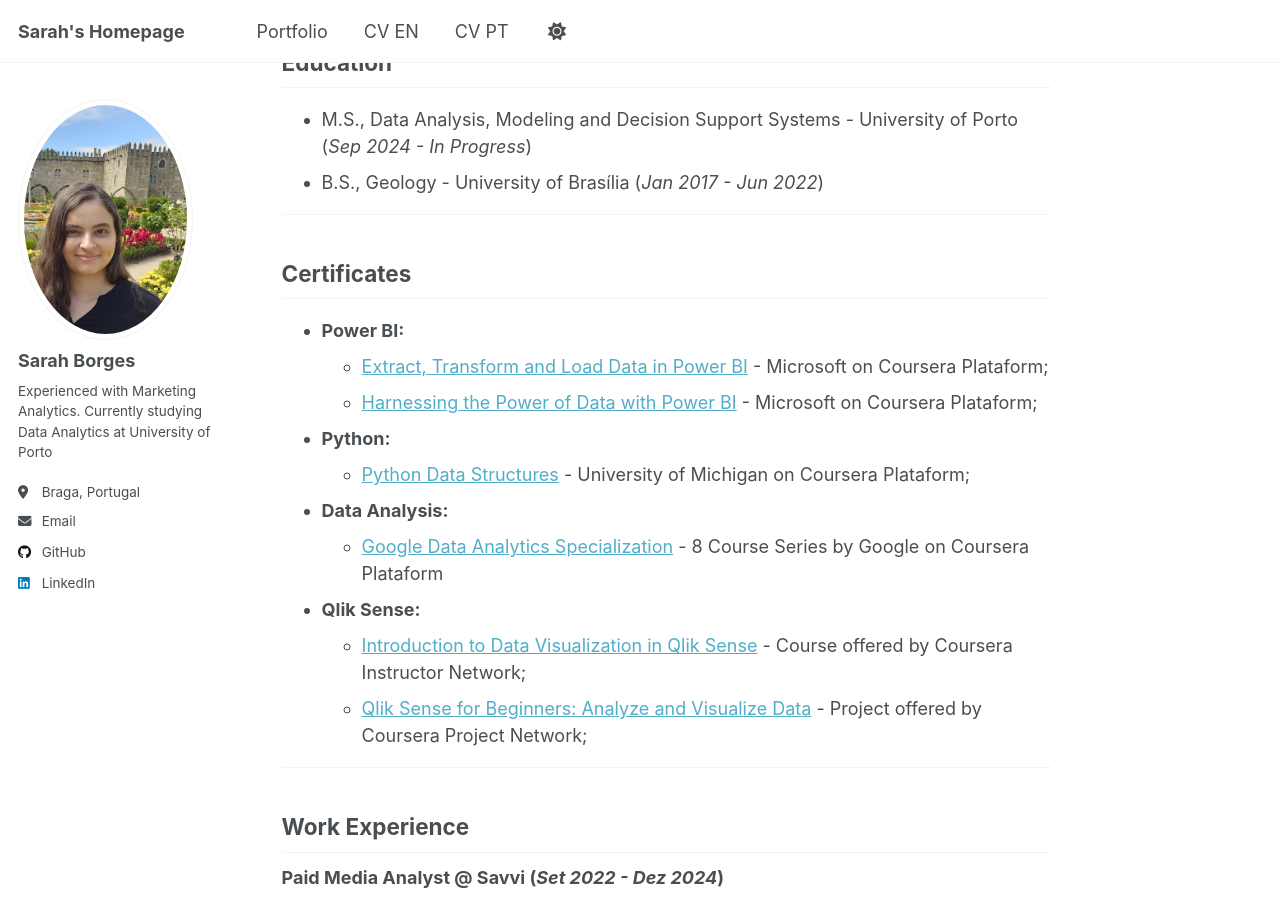
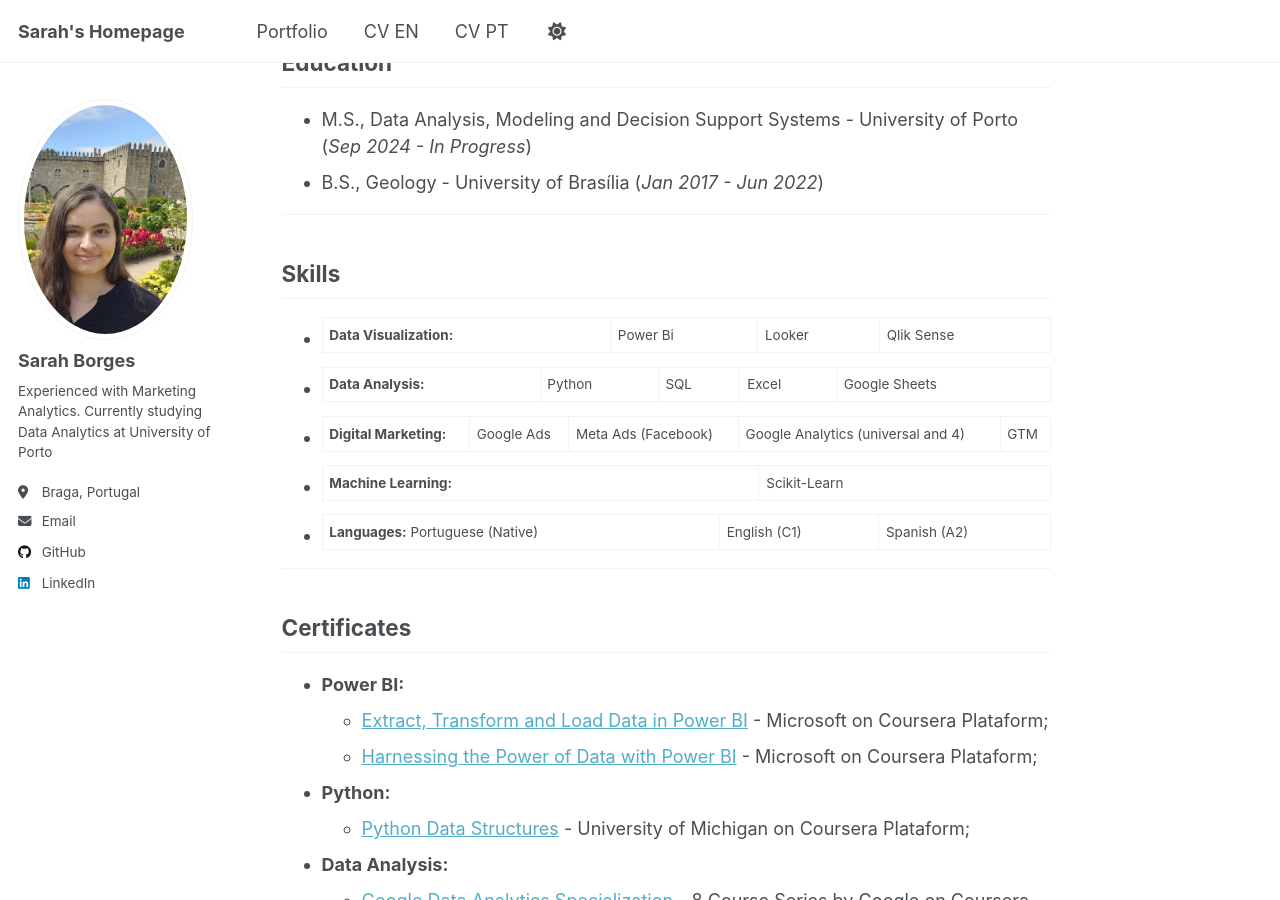
Before and after one commit to sarah-borges-data/sarah-borges-data.github.io, a Jekyll site: the page built from _pages/about.md, in a window 1280 px wide and 900 px high, scrolled down 698 px. Built offline with Jekyll 4.4.1, drawn with Linux system fonts in a browser that asks for light colours; a script that is not in the unit is left out.

Commit message:
Update about.md

```diff
--- a/_pages/about.md
+++ b/_pages/about.md
@@ -18,6 +18,15 @@ Olá, me chamo Sarah Borges 👋 — Atualmente estou cursando Mestrado em Model
 ## Education
 - M.S., Data Analysis, Modeling and Decision Support Systems - University of Porto (_Sep 2024 - In Progress_)
 - B.S., Geology	- University of Brasília (_Jan 2017 - Jun 2022_)
+
+---
+
+## Skills
+- **Data Visualization:** | Power Bi | Looker | Qlik Sense
+- **Data Analysis:** | Python | SQL | Excel | Google Sheets|
+- **Digital Marketing:** | Google Ads | Meta Ads (Facebook) | Google Analytics (universal and 4) | GTM
+- **Machine Learning:** | Scikit-Learn
+- **Languages:** Portuguese (Native) | English (C1) | Spanish (A2)
 
 ---
 
```
